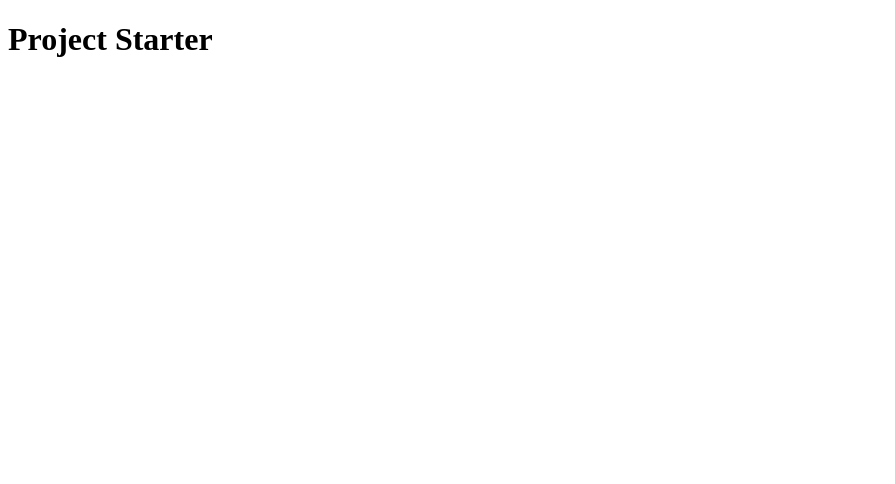
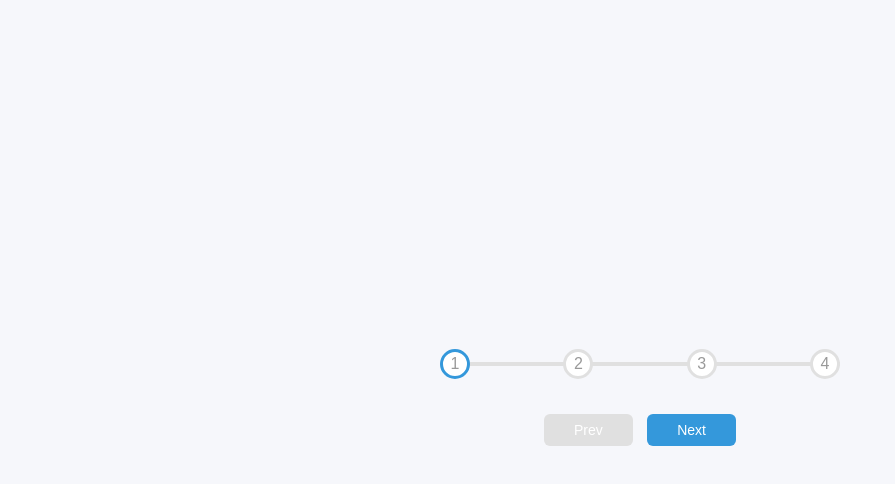
Before and after one commit to tringuyen128/progress_step, a plain HTML site: page index.html in a window 1280 px wide. Shown: the whole page, without its empty margins (0-895 px from the left). Drawn offline with Linux system fonts and the light colour scheme; a web font is replaced by a local one.

Commit message:
addding javascript to make progress functioning

```diff
--- a/index.html
+++ b/index.html
@@ -9,7 +9,18 @@
     <title>Progress Step</title>
 </head>
 <body>
-    <h1>Project Starter</h1>
+    <div class="container">
+        <div class="progress-container">
+            <div class="progress" id="progress"></div>
+                <div class="circle active">1</div>
+                <div class="circle">2</div>
+                <div class="circle">3</div>
+                <div class="circle">4</div>
+        </div>
+        <button class="btn" id="prev" disabled>Prev</button>
+        <button class="btn" id="next">Next</button>
+    </div>
+
 
 
 
--- a/script.js
+++ b/script.js
@@ -0,0 +1,45 @@
+const progress = document.getElementById('progress')
+const prev = document.getElementById('prev')
+const next = document.getElementById('next')
+const circles = document.querySelectorAll('.circle')
+
+let currentActive = 1
+
+next.addEventListener('click', () => {
+    currentActive++
+    if(currentActive > circles.length) {
+        currentActive = circles.length
+    }
+    update()
+})
+
+prev.addEventListener('click', () => {
+    currentActive--
+    if(currentActive < 1) {
+        currentActive = 1
+    }
+
+    update()
+})
+
+function update() {
+    circles.forEach((circle, index) => {
+        if(index < currentActive) {
+            circle.classList.add('active')
+        }else {
+            circle.classList.remove('active')
+        }
+    })
+    const actives = document.querySelectorAll('.active')
+    progress.style.width = (actives.length - 1) / (circles.length - 1) * 100 + '%'
+
+
+    if(currentActive === 1) {
+        prev.disabled = true
+    } else if (currentActive === circles.length) {
+        next.disabled = true
+    } else {
+        prev.disabled = false
+        next.disabled = false
+    }
+}
--- a/style.css
+++ b/style.css
@@ -0,0 +1,101 @@
+@import url('https://fonts.googleapis.com/css2?family=Muli&display=swap');
+* {
+  box-sizing: border-box;
+}
+
+/* custom property with root scope */
+:root {
+  --line-border-fill: #3498db;
+  --line-border-empty: #e0e0e0;
+}
+
+body {
+  background-color: #f6f7fb;
+  font-family: 'Muli', sans-serif;
+  margin: 0;
+  display: flex;
+  align-items: center;
+  justify-content: center;
+  height: 100vh;
+  overflow: hidden;
+}
+
+.container {
+  text-align: center;
+}
+
+/* numbers progess */
+.progress-container {
+  display: flex;
+  justify-content: space-between;
+  position: relative;
+  margin-bottom: 30px;
+  max-width: 100%;
+  width: 400px;
+}
+
+/* This process is before the progress line comes in */
+.progress-container::before {
+  content: '';
+  background-color: var(--line-border-empty);
+  position: absolute;
+  top: 50%;
+  left: 0;
+  transform: translateY(-50%);
+  height: 4px;
+  width: 100%;
+  z-index: -1;
+}
+/* progress line */
+.progress {
+  background-color: var(--line-border-fill);
+  position: absolute;
+  top: 50%;
+  left: 0;
+  transform: translateY(-50%);
+  height: 4px;
+  width: 0%;
+  z-index: -1;
+  transition: 0.4s ease;
+}
+
+/* Making a circle around number */
+.circle {
+  background-color: #fff;
+  color: #999;
+  border-radius: 50%;
+  height: 30px;
+  width: 30px;
+  display: flex;
+  align-items: center;
+  justify-content: center;
+  border: 3px solid var(--line-border-empty);
+  transition: 0.4s ease;
+}
+
+.circle.active {
+  border-color: var(--line-border-fill);
+}
+
+.btn {
+  background-color: var(--line-border-fill);
+  color: #fff;
+  border: 0;
+  border-radius: 6px;
+  cursor: pointer;
+  font-family: inherit;
+  padding: 8px 30px;
+  margin: 5px;
+  font-size: 14px;
+}
+
+.btn:active {
+  transform: scale(0.98);
+}
+.btn:focus {
+  outline: 0;
+}
+.btn:disabled {
+  background-color: var(--line-border-empty);
+  cursor: not-allowed;
+}
```
